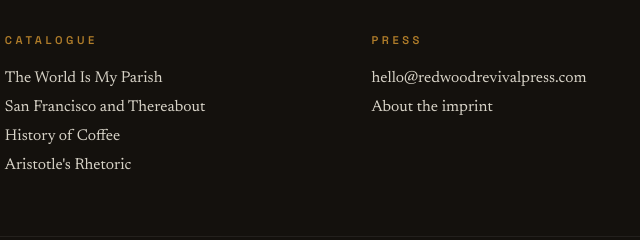
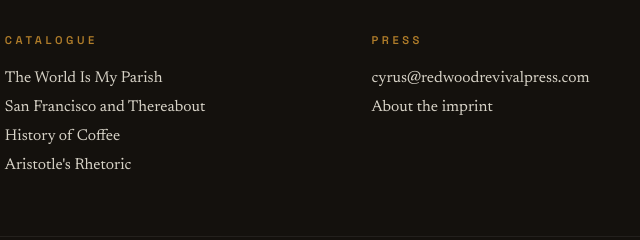
Before and after one commit to redwoodrevivalpress/redwoodrevivalpress, a plain HTML site: page index.html in a window 1280 px wide. Shown: the part 2178-2418 px from the top of the page, 542-1182 px from the left. Drawn offline with Linux system fonts and the light colour scheme.

Commit message:
Set contact email to cyrus@redwoodrevivalpress.com

```diff
--- a/index.html
+++ b/index.html
@@ -570,7 +570,7 @@
     <div class="colophon">
       <a href="#catalogue">Catalogue</a>
       <a href="#about">About</a>
-      <a href="mailto:hello@redwoodrevivalpress.com">Contact</a>
+      <a href="mailto:cyrus@redwoodrevivalpress.com">Contact</a>
     </div>
   </div>
 </div>
@@ -713,7 +713,7 @@
     <div>
       <h4 class="footer-label">Press</h4>
       <ul class="footer-list">
-        <li><a href="mailto:hello@redwoodrevivalpress.com">hello@redwoodrevivalpress.com</a></li>
+        <li><a href="mailto:cyrus@redwoodrevivalpress.com">cyrus@redwoodrevivalpress.com</a></li>
         <li><a href="#about">About the imprint</a></li>
       </ul>
     </div>
```
